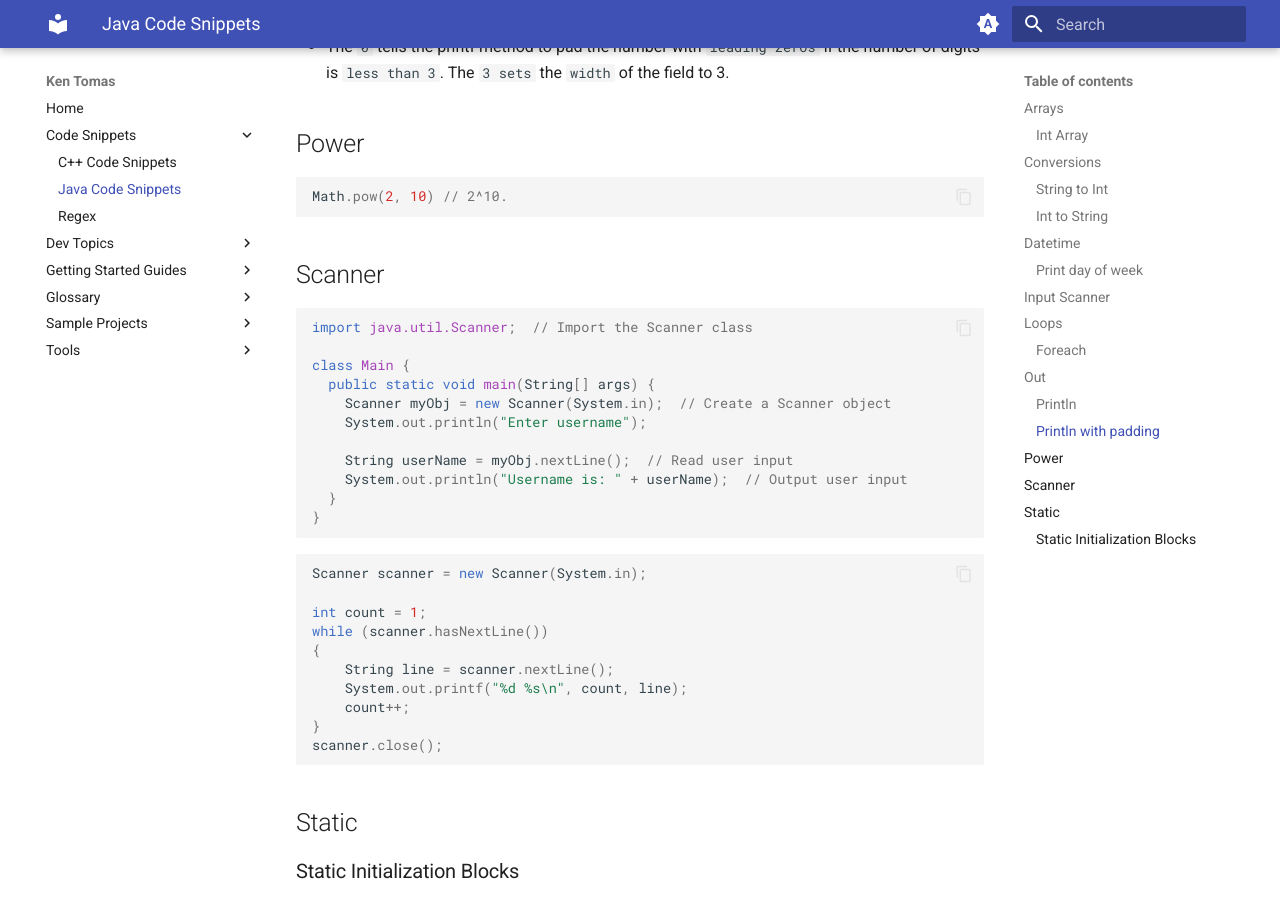
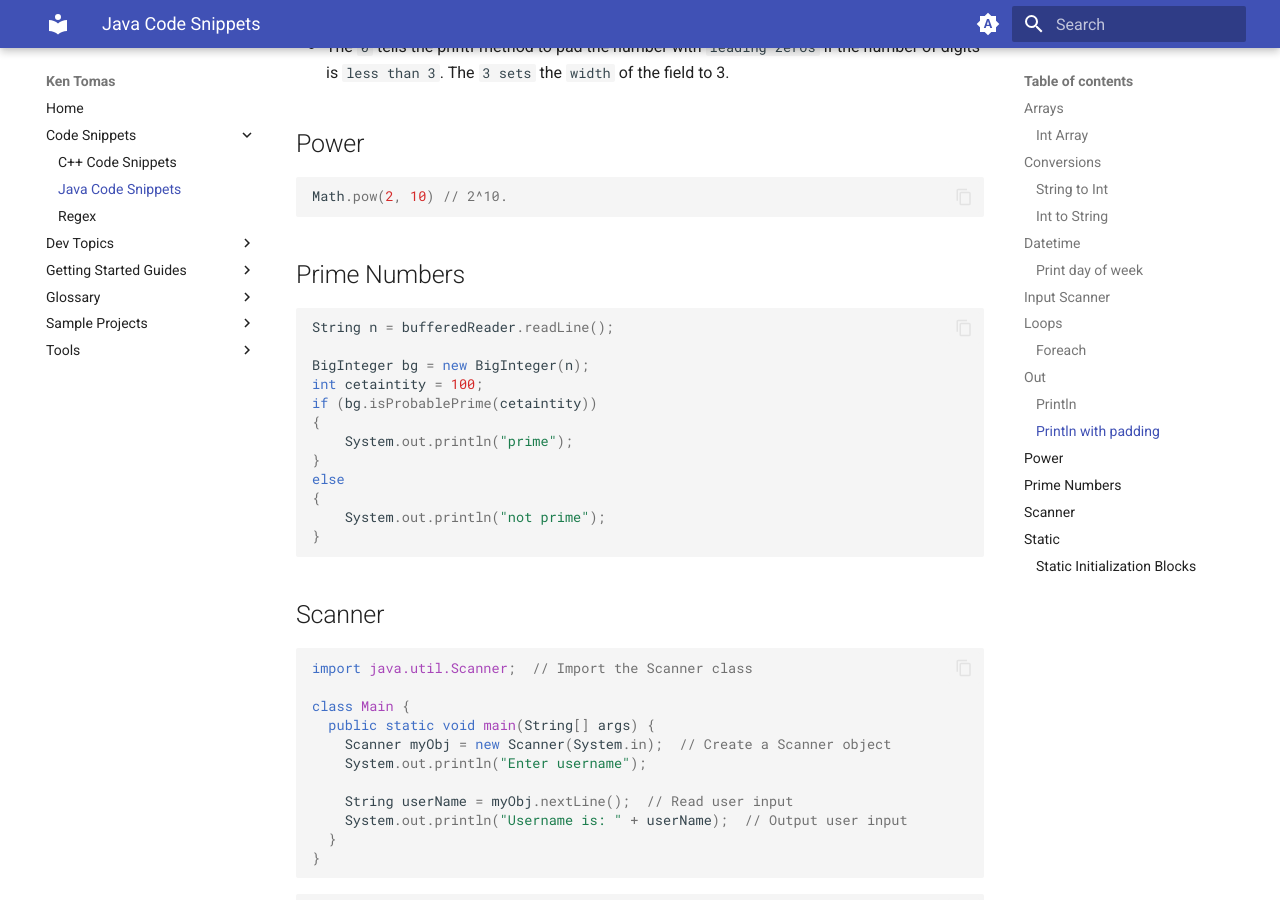
Before and after one commit to kentomas/kentomas.github.io, an MkDocs documentation site: the page built from docs/Code Snippets/Java.md, in a window 1280 px wide and 900 px high, scrolled down 2502 px. Built offline with MkDocs 1.6.1 and Material for MkDocs 9.7.7, drawn with Linux system fonts in a browser that asks for light colours.

Commit message:
- Added BigInt class for Prime Numbers.

````diff
--- a/docs/Code Snippets/Java.md
+++ b/docs/Code Snippets/Java.md
@@ -121,6 +121,23 @@ sc.close();
 Math.pow(2, 10) // 2^10.
 ```
 
+## Prime Numbers
+
+```java
+String n = bufferedReader.readLine();
+
+BigInteger bg = new BigInteger(n);
+int cetaintity = 100;
+if (bg.isProbablePrime(cetaintity))
+{
+    System.out.println("prime");
+}
+else
+{
+    System.out.println("not prime");
+}
+```
+
 ## Scanner
 
 ```java
````
